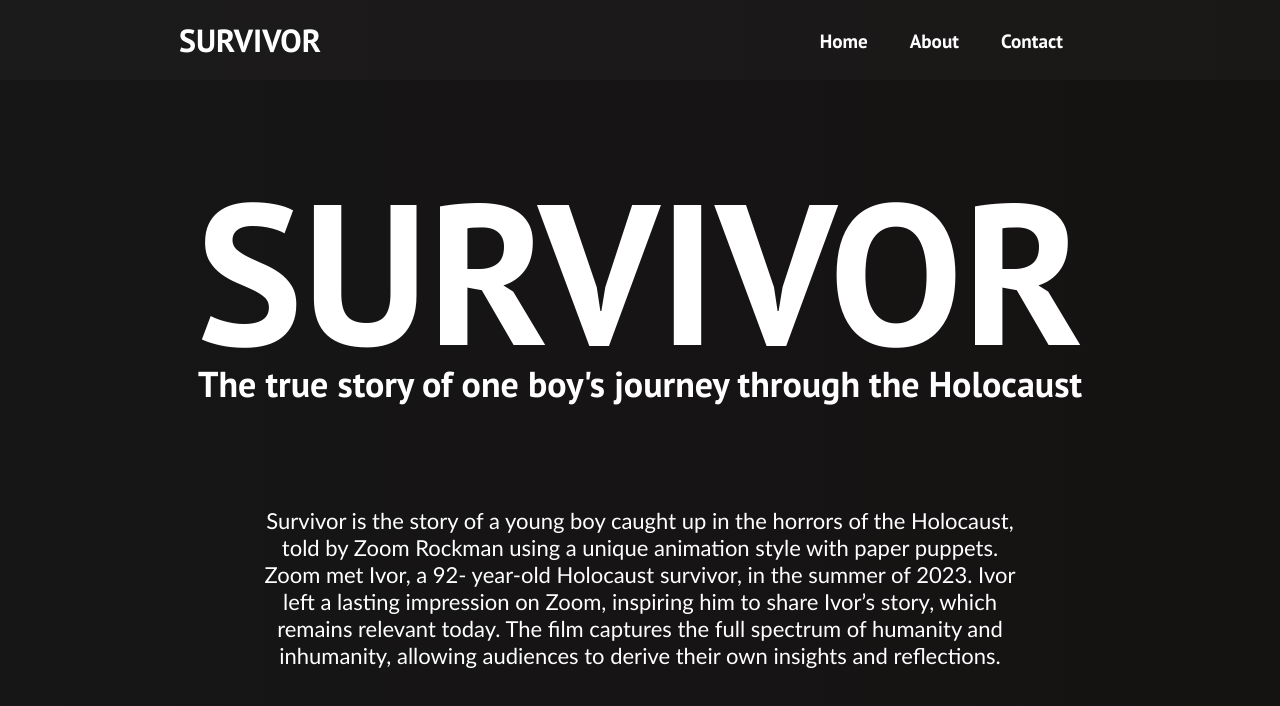
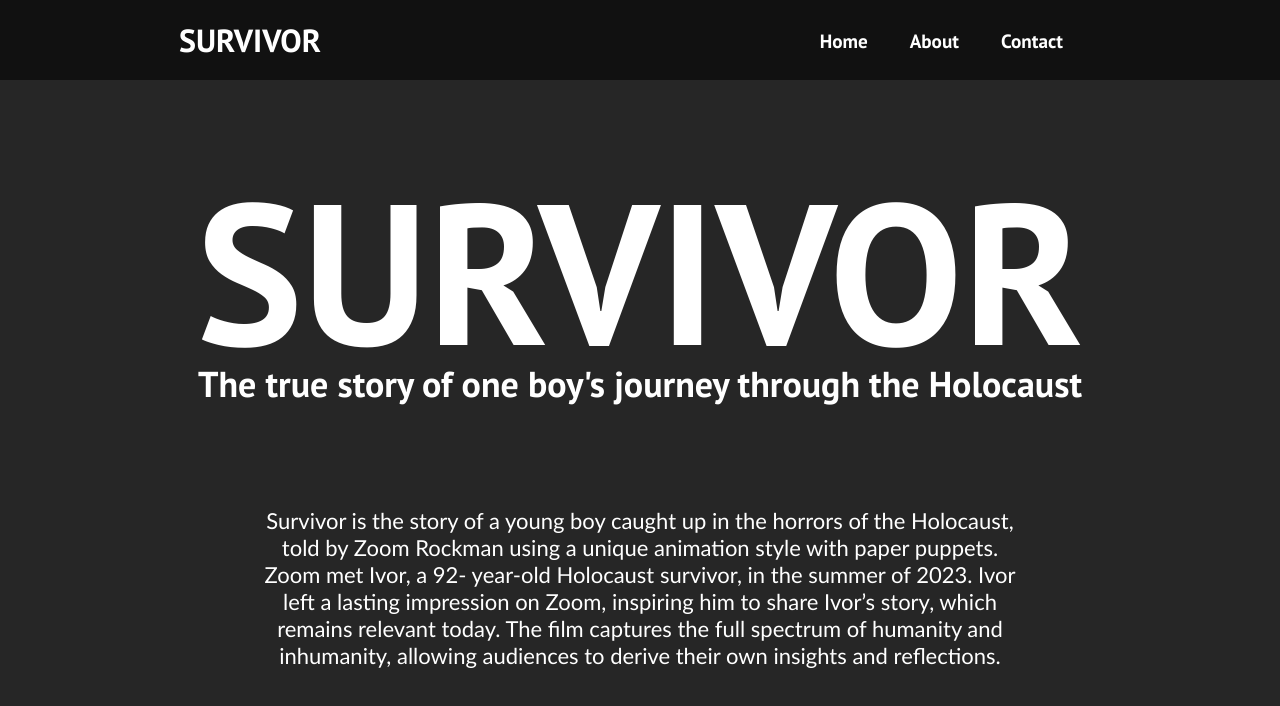
Before and after one commit to totes7/Survivor, a React (Create React App) app in the folder survivor-app/: page / in a window 1280 px wide. Shown: the top 706 px of the page. Built offline with nearby package versions, Linux system fonts and the light colour scheme.

Commit message:
fix colors

```diff
--- a/survivor-app/src/components/Hero.css
+++ b/survivor-app/src/components/Hero.css
@@ -1,6 +1,6 @@
 .hero-container {
   /* background: url('') center center/cover no-repeat; */
-  background: linear-gradient(90deg, rgb(28, 27, 27) 0%, rgb(26, 23, 23) 100%);
+  background: rgb(48, 48, 48);
   color: #fff;
   height: 100vh;
   width: 100%;
--- a/survivor-app/src/components/Navbar.css
+++ b/survivor-app/src/components/Navbar.css
@@ -1,5 +1,5 @@
 .navbar {
-  background: linear-gradient(90deg, rgb(28, 27, 27) 0%, rgb(26, 23, 23) 100%);
+  background: rgb(17, 17, 17);
   height: 80px;
   display: flex;
   justify-content: center;
@@ -30,7 +30,7 @@
 }
 
 .navbar-logo:hover {
-  color: #2314f8;
+  color: rgb(11, 87, 208);
   transition: all 0.4s ease-out;
 }
 
@@ -64,7 +64,7 @@
 }
 
 .nav-links:hover {
-  border-bottom: 4px solid #2314f8;
+  border-bottom: 4px solid rgb(11, 87, 208);
   transition: all 0.2s ease-out;
 }
 
```
